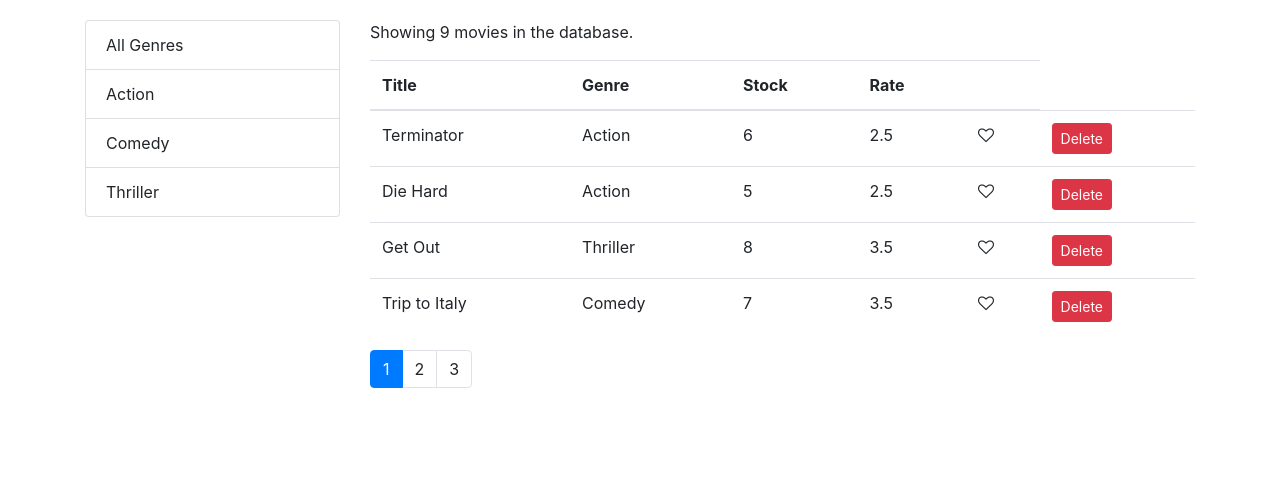
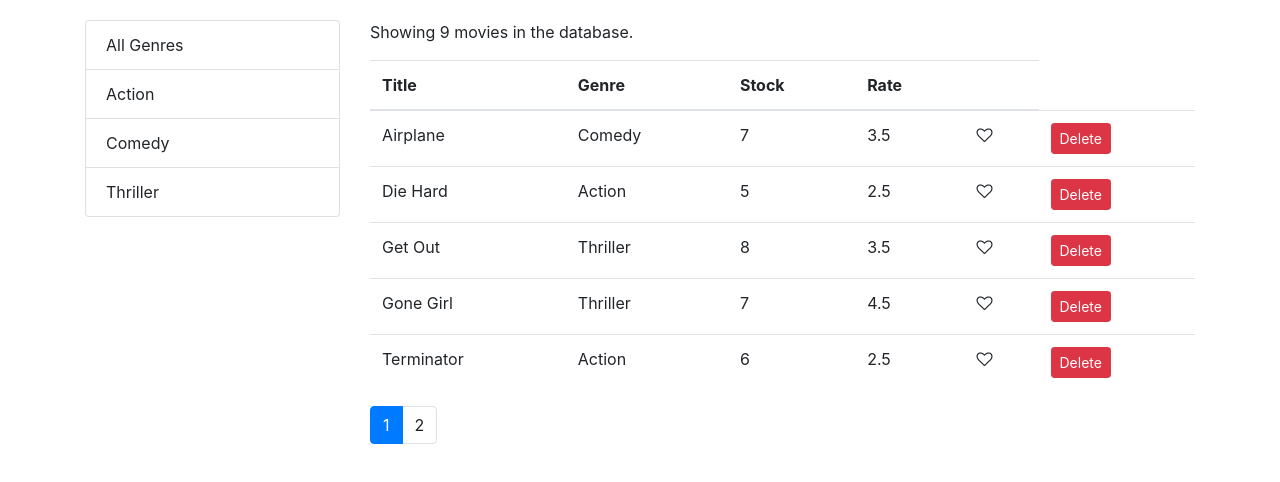
Before and after one commit to johnhongannguyen/simple-movie-api, a React (Create React App) app: page / in a window 1280 px wide. Shown: the top 482 px of the page. Built offline with nearby package versions, Linux system fonts and the light colour scheme.

Commit message:
implementing sorting

```diff
--- a/src/components/movies.js
+++ b/src/components/movies.js
@@ -5,13 +5,15 @@
 import {paginate} from '../utils/paginate';
 import ListGroup from './common/listGroup';
 import {getGenres} from "../services/fakeGenreService";
+import _ from 'lodash';
 
 class Movies extends Component {
     state = {
         movies: [],
         genres: [],
-        pageSize:4,
-        currentPage: 1
+        pageSize:5,
+        currentPage: 1,
+        sortColumn: {path: 'title', order: 'asc'}
     }
     componentDidMount(){
         const genres = [{_id:"",name: 'All Genres'},...getGenres()]
@@ -39,14 +41,22 @@
         this.setState({movies});
     }
     handleSort = (path) =>{
-        console.log(path);
+        const sortColumn = {...this.state.sortColumn};
+        if(sortColumn.path === path)
+            sortColumn.order = (sortColumn.order === 'asc') ? 'desc' : 'asc';
+        else{
+            sortColumn.path = path;
+            sortColumn.order = "asc";
+        }
+        this.setState({sortColumn});
     }
     render() {
         const {length :count} = this.state.movies;
-        const {currentPage, pageSize,selectedGenre, movies: allMovies} = this.state;
+        const {currentPage, pageSize,selectedGenre, movies: allMovies, sortColumn} = this.state;
         if(count === 0) return <p>There are no movie in the database</p>
         const filtered = selectedGenre && selectedGenre._id ? allMovies.filter(m => m.genre._id === selectedGenre._id) : allMovies;
-        const movies = paginate( filtered,currentPage, pageSize);
+        const sorted =  _.orderBy(filtered, [sortColumn.path], [sortColumn.order])
+        const movies = paginate( sorted,currentPage, pageSize);
         return (
             <div className="row">
                 <div className="col-3">
```
